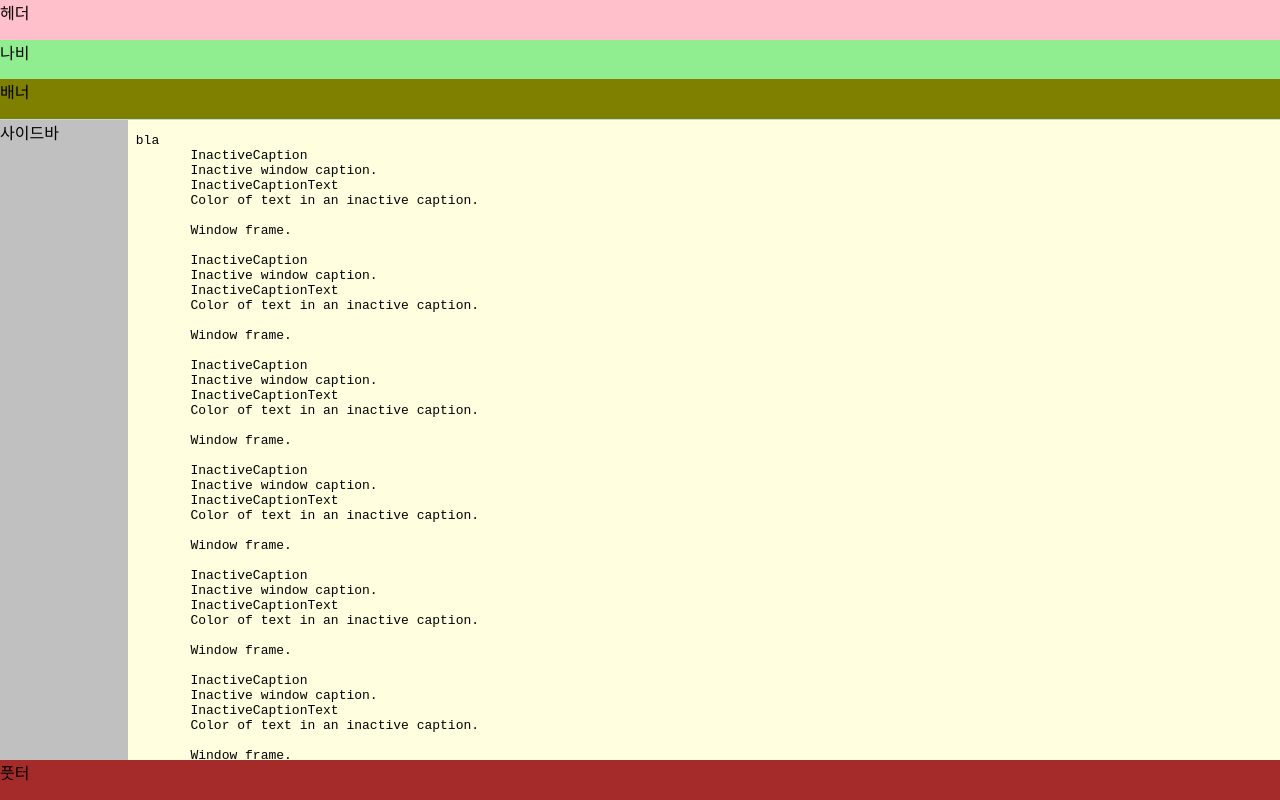
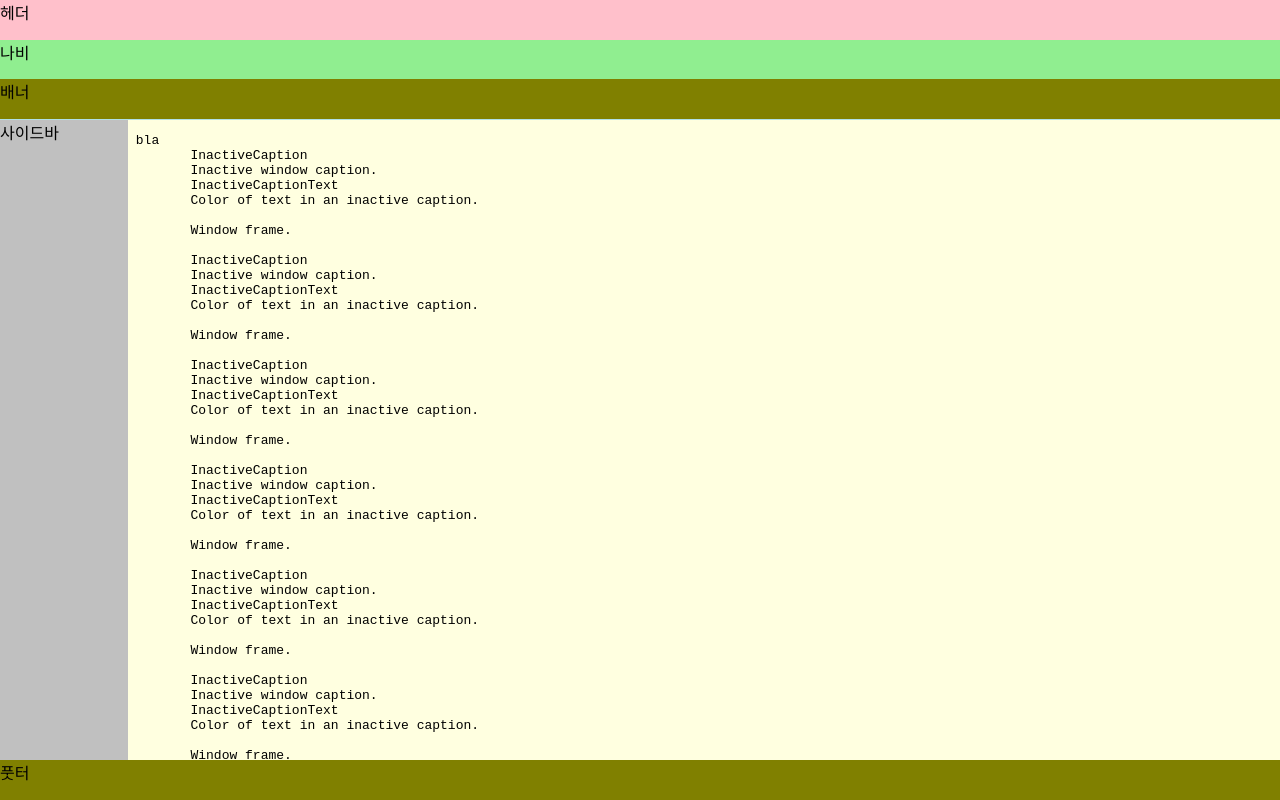
Before and after one commit to changnam/changnam.github.io, a plain HTML site: page index.html in a window 1280 px wide. Drawn offline with Linux system fonts and the light colour scheme.

Commit message:
footer background color change

```diff
--- a/css/main2.css
+++ b/css/main2.css
@@ -19,4 +19,4 @@ header { background: pink;}
 nav { background: lightgreen;}
 aside { background: silver;}
 main { background: lightyellow;}
-footer { background: brown;}
+footer { background: olive;}
```
Also changed, not shown: index.html (+2 -0 lines).
